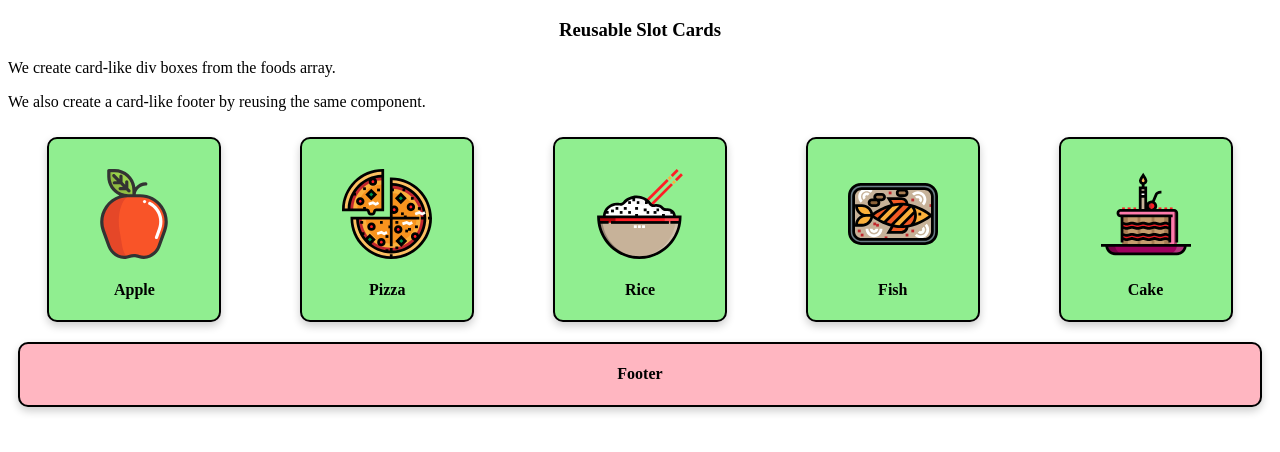
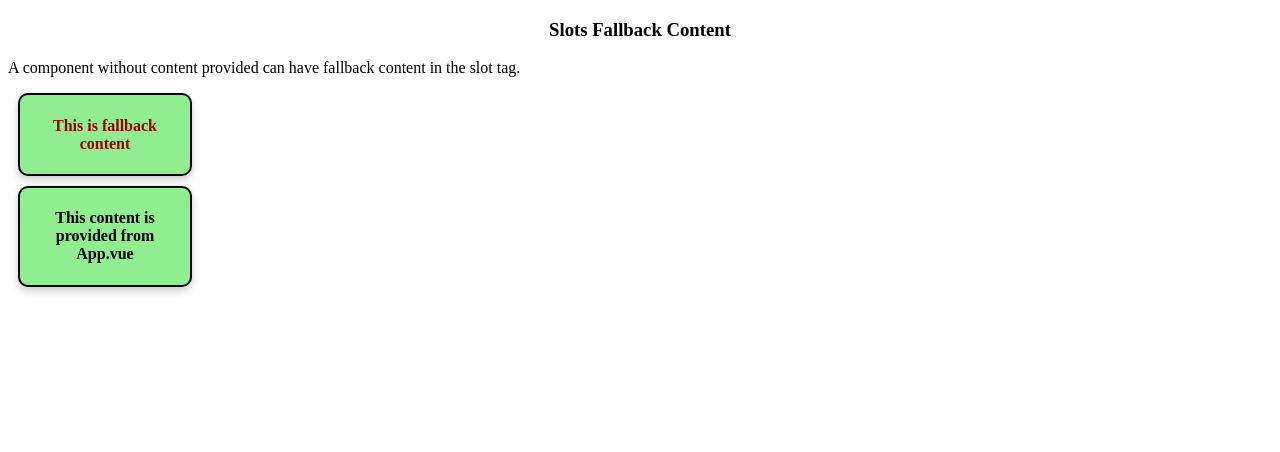
Before and after one commit to marcosviniciusjau/vue-project, a Vue app: page / in a window 1280 px wide. Shown: the top 452 px of the page. Built offline with nearby package versions, Linux system fonts and the light colour scheme.

Commit message:
Slots Fallback Content

```diff
--- a/src/App.vue
+++ b/src/App.vue
@@ -1,19 +1,24 @@
 <template>
-  <h3>Reusable Slot Cards</h3>
-  <p>We create card-like div boxes from the foods array.</p>
-  <p>We also create a card-like footer by reusing the same component.</p>
-  <div id="wrapper">
-    <slot-comp v-for="x in foods">
-      <img v-bind:src="x.url">
-      <h4>{{x.name}}</h4>
-    </slot-comp>
-  </div>
-  <footer>
-    <slot-comp>
-      <h4>Footer</h4>
-    </slot-comp>
-  </footer>
+  <h3>Slots Fallback Content</h3>
+  <p>A component without content provided can have fallback content in the slot tag.</p>
+  <slot-comp>
+    <!-- Empty -->
+  </slot-comp>
+  <slot-comp>
+    <h4>This content is provided from App.vue</h4>
+  </slot-comp>
 </template>
+
+<script></script>
+
+<style>
+  #app div {
+    width: 150px;
+  }
+  h4 {
+    text-align: center;
+  }
+</style>
 <script>
   export default {
     data() {
--- a/src/components/SlotComp.vue
+++ b/src/components/SlotComp.vue
@@ -1,22 +1,26 @@
 <template>
     <div>
-        <slot></slot>
+      <slot>
+        <h4>This is fallback content</h4>
+      </slot>
     </div>
-</template>
-
+  </template>
 <script></script>
-
 <style scoped>
     div {
+        background-color: lightgreen;
         box-shadow: 0 4px 8px 0 rgba(0,0,0,0.2);
         transition: 0.3s;
         flex-basis: 150px;
         border-radius: 10px;
         border: solid black 2px;
         margin: 10px;
-        padding: 0 10px 0;
+        padding: 0px 10px 0 10px;
     }
     div:hover {
         box-shadow: 0 8px 16px 0 rgba(0,0,0,0.2);
     }
+    h4 {
+        color: rgb(159, 0, 0);
+    }
 </style>
```
